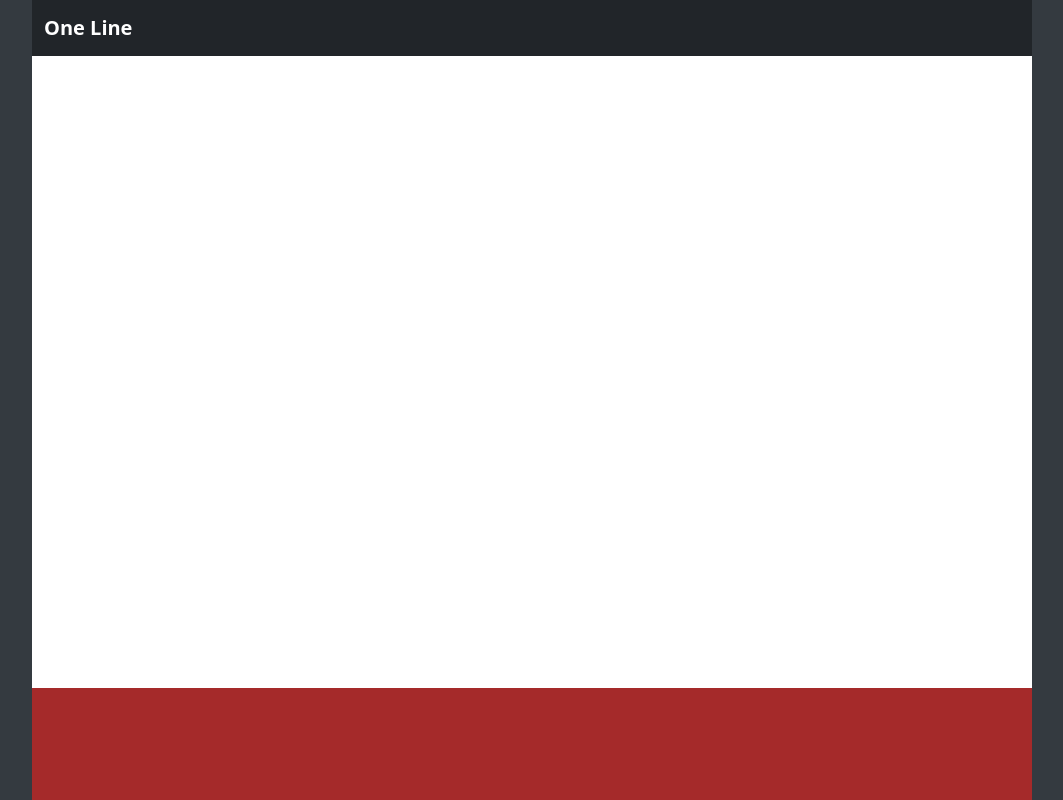
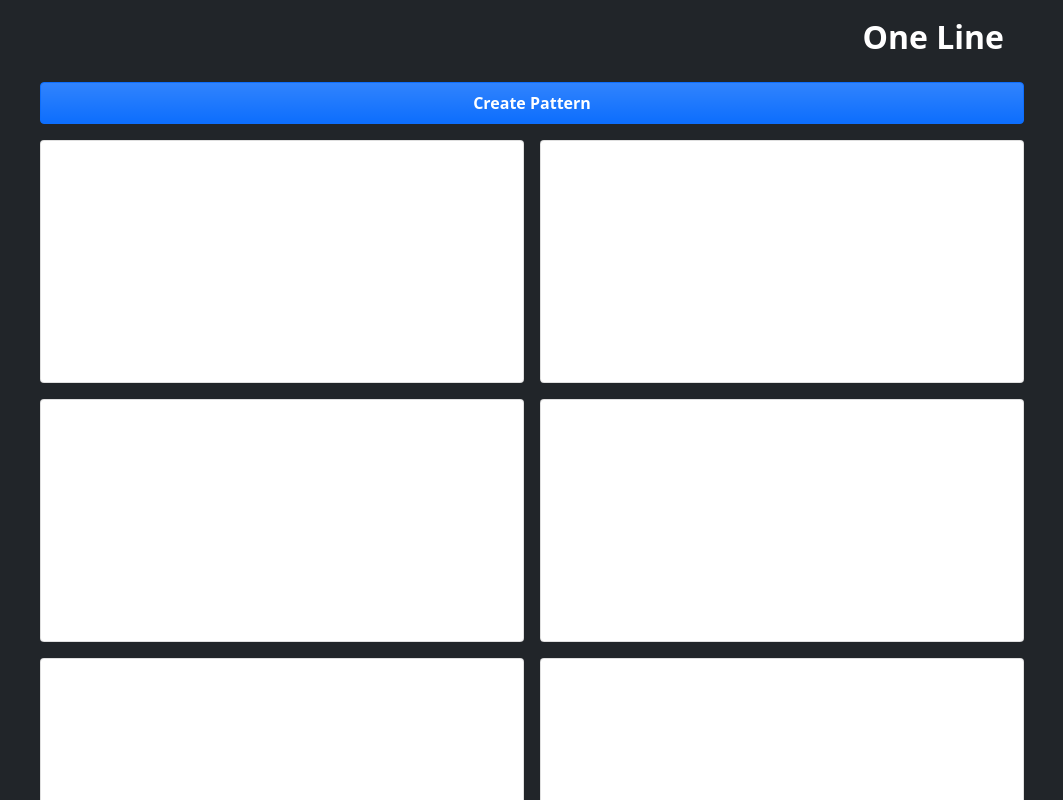
Before and after one commit to Chetan-Satpute/oneline, a React (Create React App) app: page / in a window 1280 px wide. Shown: the whole page, without its empty margins (108-1171 px from the left). Built offline with nearby package versions, Linux system fonts and the light colour scheme.

Commit message:
Scrollable pattern cards and navigation between board and cards

```diff
--- a/src/component/App.jsx
+++ b/src/component/App.jsx
@@ -4,14 +4,29 @@ import Main from './Main';
 import './css/app.css';
 
 class App extends React.Component {
+    constructor(props) {
+        super(props);
+
+        this.state = {
+            board: false
+        }
+
+        this.showBoard = this.showBoard.bind(this);
+    }
+
+    showBoard(value) { this.setState({ board: value }) }
 
     render() {
         return (
             <React.Fragment>
 
-                <NavBar />
+                <NavBar
+                    board={this.state.board}
+                    showBoard={this.showBoard} />
 
-                <Main />
+                <Main
+                    board={this.state.board}
+                    showBoard={this.showBoard} />
 
             </React.Fragment>
         );
--- /dev/null
+++ b/src/component/Card.jsx
@@ -0,0 +1,39 @@
+import React from 'react';
+
+export class NewCard extends React.Component {
+
+    render() {
+
+        return (
+            <button
+                className="btn btn-primary bg-gradient m-2 p-2"
+                onClick={() => { this.props.onClick(true) }}
+                type="button">
+                <span><b>Create Pattern</b></span>
+            </button>
+        );
+    }
+}
+
+export class Card extends React.Component {
+
+    // use keys to render particular pattern in canvas
+    // canvas has id based on key
+    // which will make it possible for it to render particular pattern
+    // key must be returned with on click to render correct board
+
+    render() {
+
+        return (
+            <div className="p-1">
+                <div
+                    onClick={() => { this.props.onClick(true) }}
+                    className="card btn m-1">
+                    <canvas>
+
+                    </canvas>
+                </div>
+            </div>
+        );
+    }
+}
--- a/src/component/Main.jsx
+++ b/src/component/Main.jsx
@@ -1,17 +1,73 @@
 import React from 'react';
 import Control from './Control';
 import Canvas from './Canvas';
+import { NewCard, Card } from './Card';
 
 class Main extends React.Component {
+
 
     render() {
 
         return (
             <main>
 
-                <Canvas />
+                {this.props.board
+                    ? <React.Fragment>
 
-                <Control />
+                        <Canvas />
+
+                        <Control />
+
+                    </React.Fragment>
+
+                    : <React.Fragment>
+
+                        <NewCard
+                            onClick={this.props.showBoard} />
+
+                        <div id="patterncontainer" className="container">
+                            <div className="row row-cols-2">
+
+                                {/* Just a template Cards will be rendred from a list */}
+
+                                <Card
+                                    onClick={this.props.showBoard} />
+                                <Card
+                                    onClick={this.props.showBoard} />
+                                <Card
+                                    onClick={this.props.showBoard} />
+                                <Card
+                                    onClick={this.props.showBoard} />
+                                <Card
+                                    onClick={this.props.showBoard} />
+                                <Card
+                                    onClick={this.props.showBoard} />
+                                <Card
+                                    onClick={this.props.showBoard} />
+                                <Card
+                                    onClick={this.props.showBoard} />
+                                <Card
+                                    onClick={this.props.showBoard} />
+                                <Card
+                                    onClick={this.props.showBoard} />
+                                <Card
+                                    onClick={this.props.showBoard} />
+                                <Card
+                                    onClick={this.props.showBoard} />
+                                <Card
+                                    onClick={this.props.showBoard} />
+                                <Card
+                                    onClick={this.props.showBoard} />
+                                <Card
+                                    onClick={this.props.showBoard} />
+                                <Card
+                                    onClick={this.props.showBoard} />
+
+
+                            </div>
+                        </div>
+
+                    </React.Fragment>}
 
             </main>
         );
--- a/src/component/NavBar.jsx
+++ b/src/component/NavBar.jsx
@@ -6,7 +6,17 @@ class NavBar extends React.Component {
         return (
             <nav className="navbar navbar-dark bg-dark">
                 <div className="container-fluid">
-                    <span className="navbar-brand"><b>One Line</b></span>
+
+                    <span
+                        onClick={() => { this.props.showBoard(false) }}>
+                        {this.props.board &&
+                            <i id="backarrow" className="btn m-2"></i>}
+                    </span>
+
+                    <span className="navbar-brand fs-2">
+                        <b>One Line</b>
+                    </span>
+
                 </div>
             </nav>
         );
--- a/src/component/css/app.css
+++ b/src/component/css/app.css
@@ -1,9 +1,13 @@
 main {
     flex: 1 1 auto;
-    overflow-y: scroll;
+    min-height: 0;  /*Stops main to expand for overflow of pattern container*/
 
     display: flex;
     flex-direction: column;
+}
+
+#patterncontainer {
+    overflow-y: scroll;
 }::-webkit-scrollbar {
     display: none;
 }
@@ -24,3 +28,12 @@ canvas {
     flex: 1 1 auto;
     background-color: white;
 }
+
+#backarrow {
+    border: solid white;
+    border-width: 0px 5px 5px 0px;
+    display: inline-block;
+    padding: 6px;
+    transform: rotate(135deg);
+    -webkit-transform: rotate(135deg);
+}
--- a/src/index.css
+++ b/src/index.css
@@ -1,7 +1,7 @@
 html, body {
     margin: 0;
     height: 100vh;
-    background-color: #343a40;
+    background-color: #212529;
 }
 
 #root {
```
